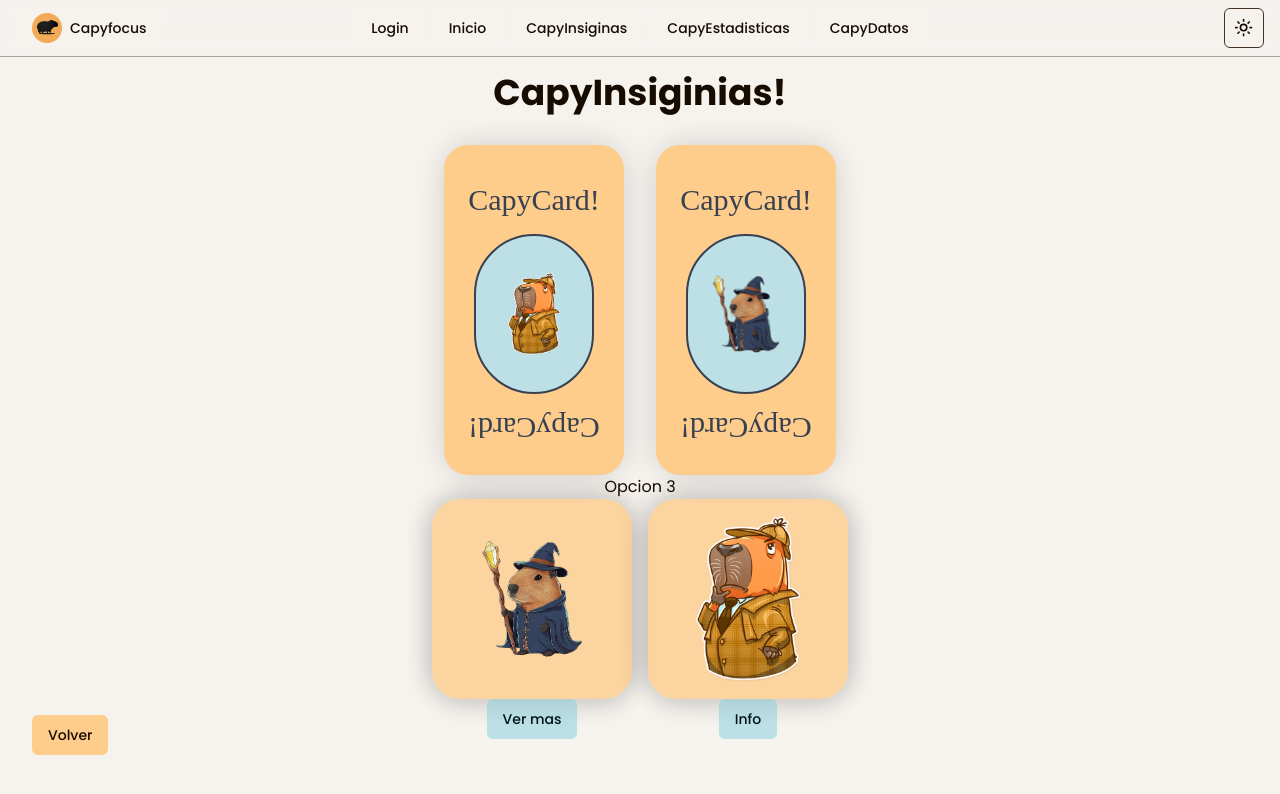
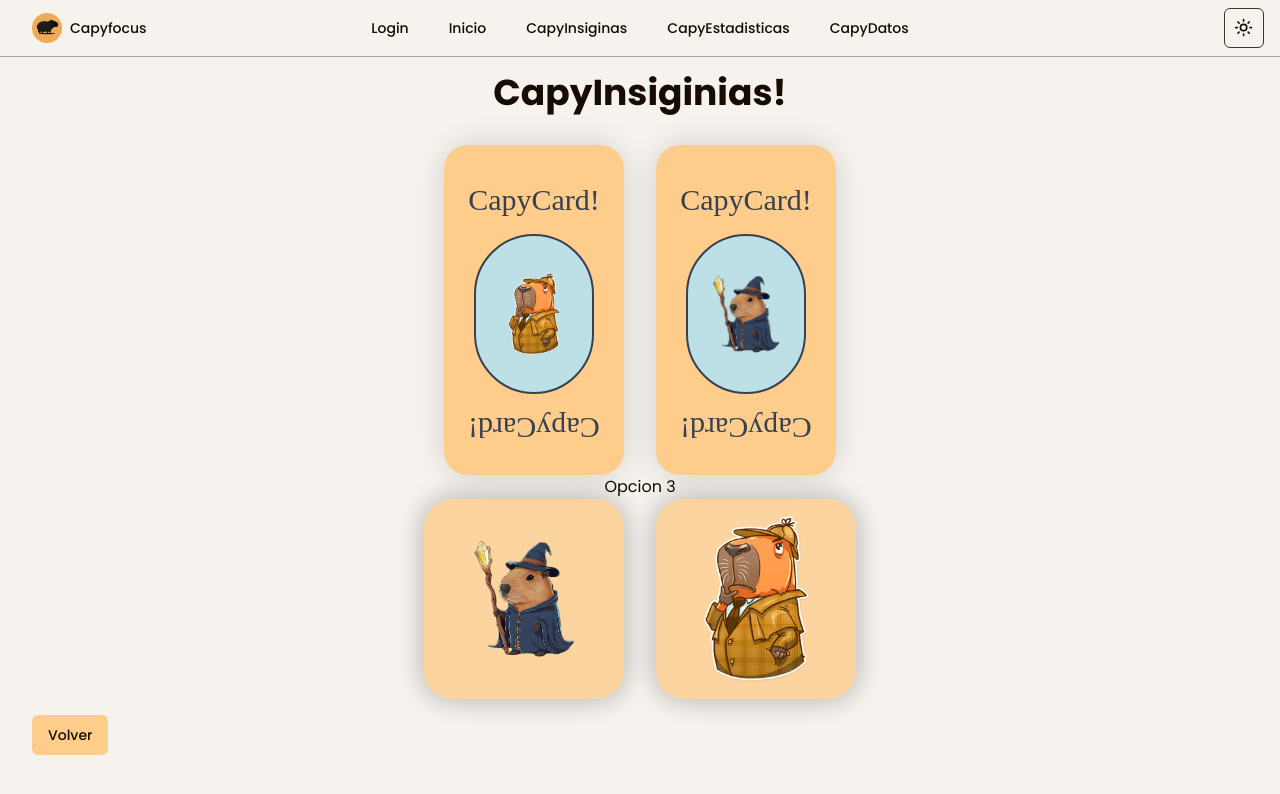
Before and after one commit to alanmoyano/capyfocus, a React (Vite) app: page /capyInsignias in a window 1280 px wide. Shown: the top 794 px of the page. Built offline with nearby package versions, Linux system fonts and the light colour scheme; a web font is replaced by a local one.

Commit message:
Nuevas ideas para las insignias

```diff
--- a/src/components/CapyInsignias.tsx
+++ b/src/components/CapyInsignias.tsx
@@ -133,7 +133,9 @@ export default function CapyInsignias() {
 
       <p>Opcion 3</p>
 
-      <div className='flex justify-center space-x-4'>
+      <div className='flex justify-center space-x-4 gap-4'>
+        <Dialog>
+          <DialogTrigger asChild>
             <div className='card-squere bg-primary/80 cursor-pointer'>
               <div className='card-squere-inner'>
                 <div className='card-squere-content'>
@@ -148,13 +150,11 @@ export default function CapyInsignias() {
                   </div>
                 </div>
               </div>
-        <Dialog>
-        <DialogTrigger asChild>
-          <Button variant='accent'>Ver mas</Button>
+            </div>
           </DialogTrigger>
           <DialogContent className='sm:max-w-[425px]'>
             <DialogHeader>
-            <DialogTitle>CapyInsignias</DialogTitle>
+              <DialogTitle>CapyGandalf</DialogTitle>
               <DialogDescription></DialogDescription>
             </DialogHeader>
             <div className='flex flex-col items-center'>
@@ -176,10 +176,9 @@ export default function CapyInsignias() {
             </DialogFooter>
           </DialogContent>
         </Dialog>
-        </div>
 
-
-
+        <Dialog>
+          <DialogTrigger asChild>
             <div className='card-squere bg-primary/80 cursor-pointer'>
               <div className='card-squere-inner'>
                 <div className='card-squere-content'>
@@ -194,9 +193,7 @@ export default function CapyInsignias() {
                   </div>
                 </div>
               </div>
-      <Dialog>
-        <DialogTrigger asChild>
-          <Button variant='accent'>Info</Button>
+            </div>
           </DialogTrigger>
           <DialogContent className='sm:max-w-[425px]'>
             <DialogHeader>
@@ -223,7 +220,6 @@ export default function CapyInsignias() {
           </DialogContent>
         </Dialog>
       </div>
-      </div>
 
 
       <div className='container w-screen'>
```
Lines whose indentation alone changed are shown as unchanged.
